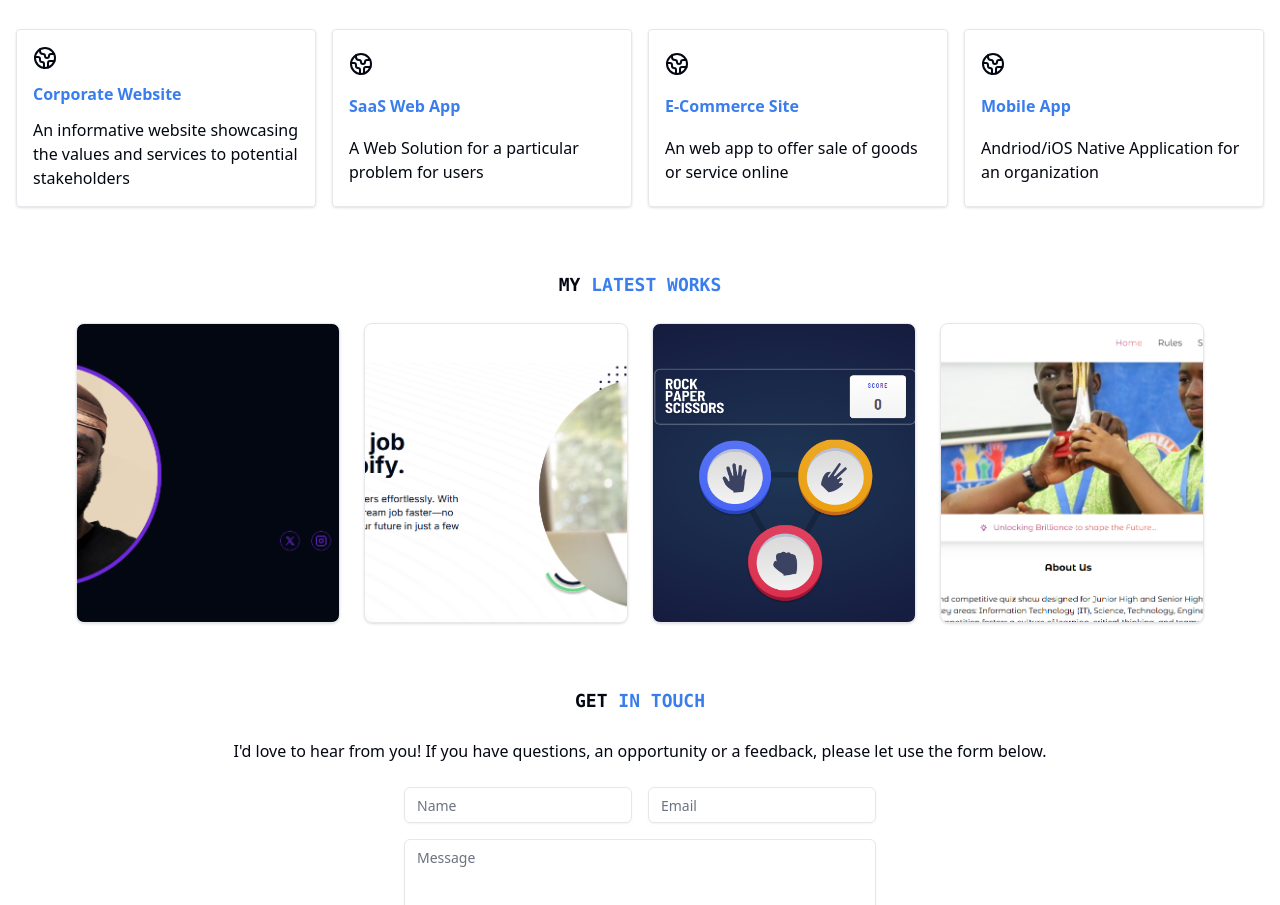
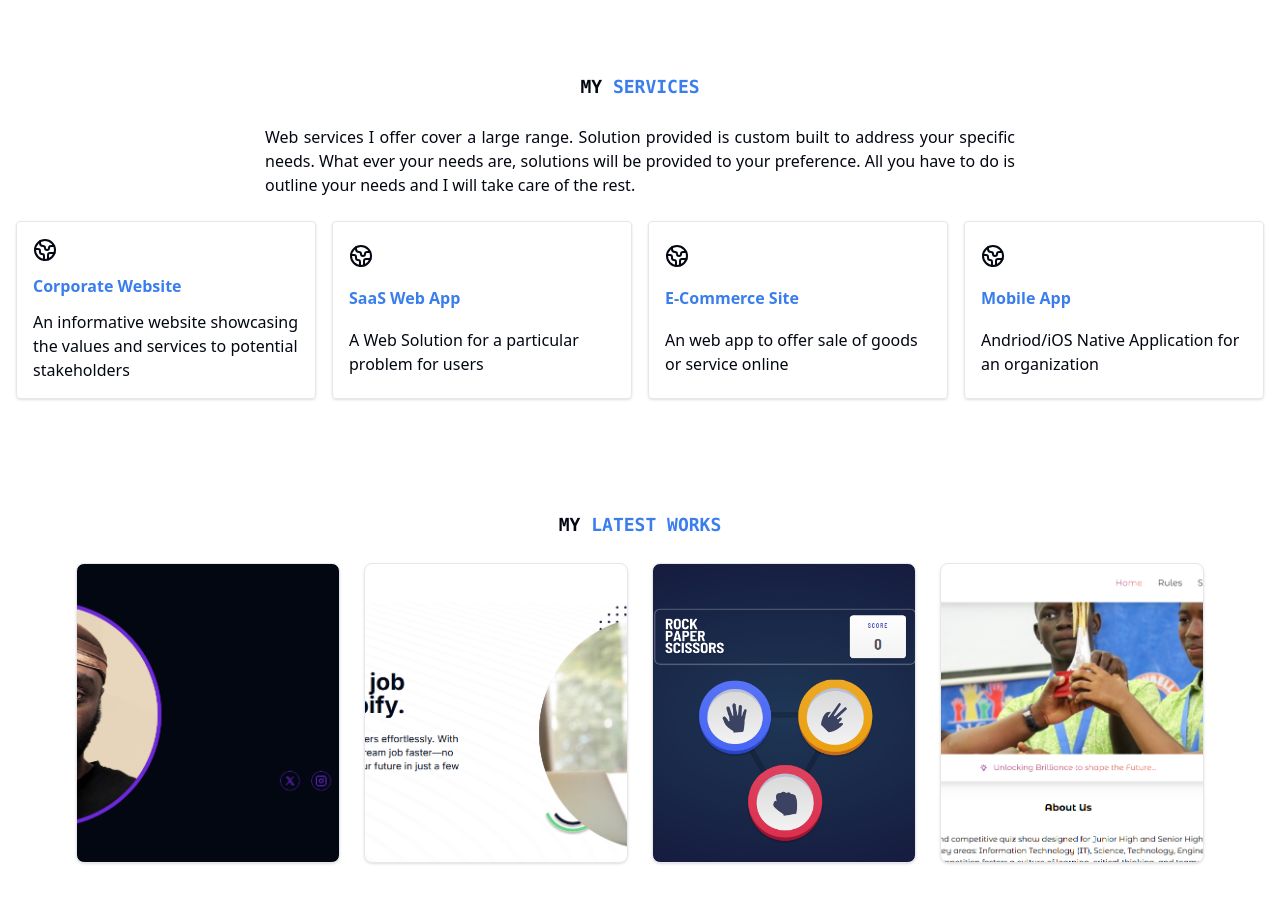
Before and after one commit to uniquetheo/uniiktheo, a Next.js app: page / in a window 1280 px wide. Shown: the part 1507-2412 px from the top of the page. Built offline with nearby package versions, Linux system fonts and the light colour scheme.

Commit message:
add service paragraph

```diff
--- a/components/LandingPage.jsx
+++ b/components/LandingPage.jsx
@@ -8,8 +8,8 @@ import Contact from "./Contact";
 
 const LandingPage = () => {
   return (
-    <div className="flex flex-col gap-12 relative">
-      <div className="z-10">
+    <div className="relative">
+      <div className="z-10 flex flex-col gap-12 ">
         <HeroSection />
         <AboutSection />
         <Services />
--- a/components/Services.jsx
+++ b/components/Services.jsx
@@ -8,6 +8,12 @@ const Services = () => {
         <h3 className="uppercase font-bold text-lg font-mono">
           My <span className="text-primary">Services</span>
         </h3>
+        <p className="max-w-[750px] text-justify">
+          Web services I offer cover a large range. Solution provided is custom
+          built to address your specific needs. What ever your needs are,
+          solutions will be provided to your preference. All you have to do is
+          outline your needs and I will take care of the rest.
+        </p>
         <div className="grid grid-cols-1 sm:grid-cols-2 md:grid-cols-2 lg:grid-cols-4 gap-4">
           {services.map((service) => (
             <div
```
